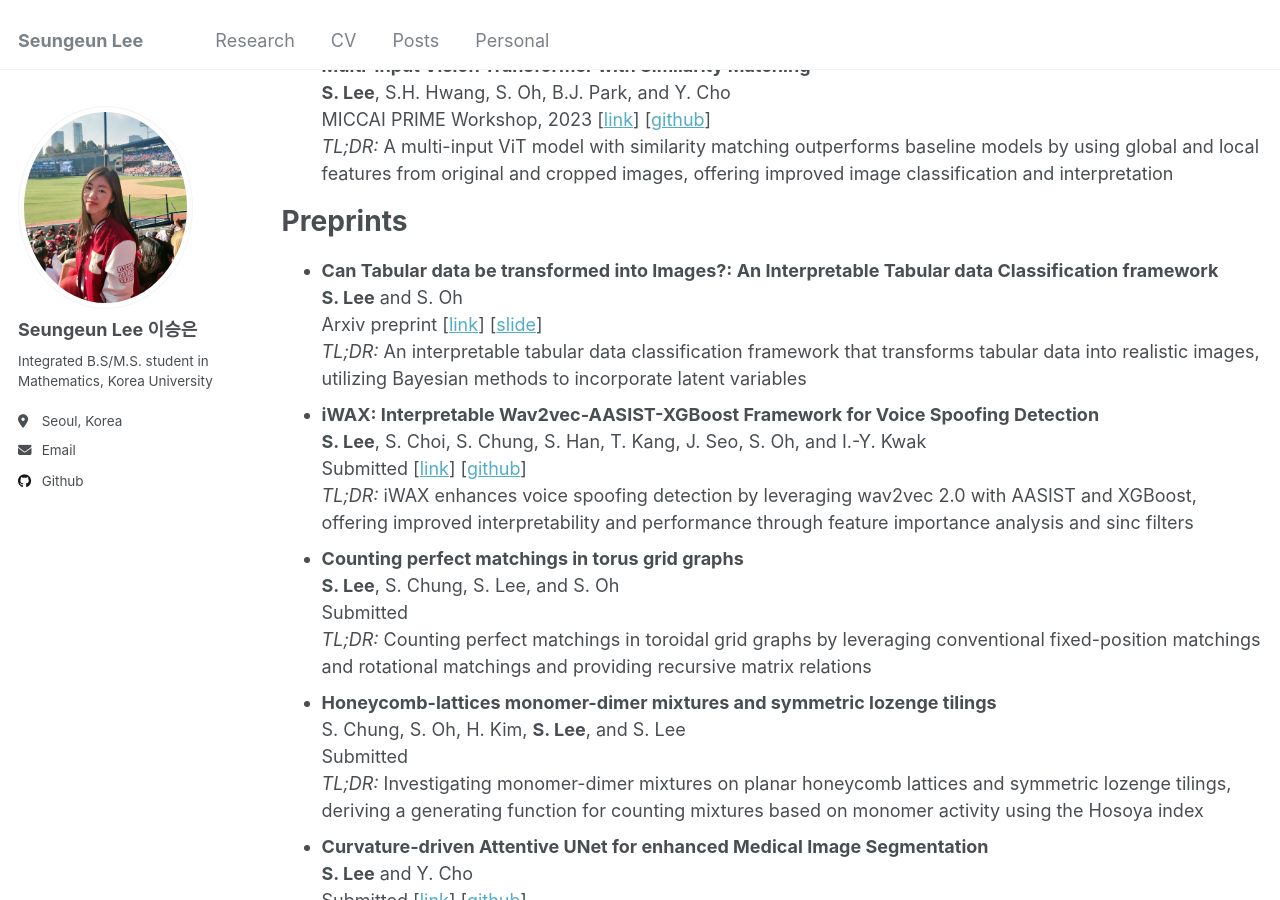
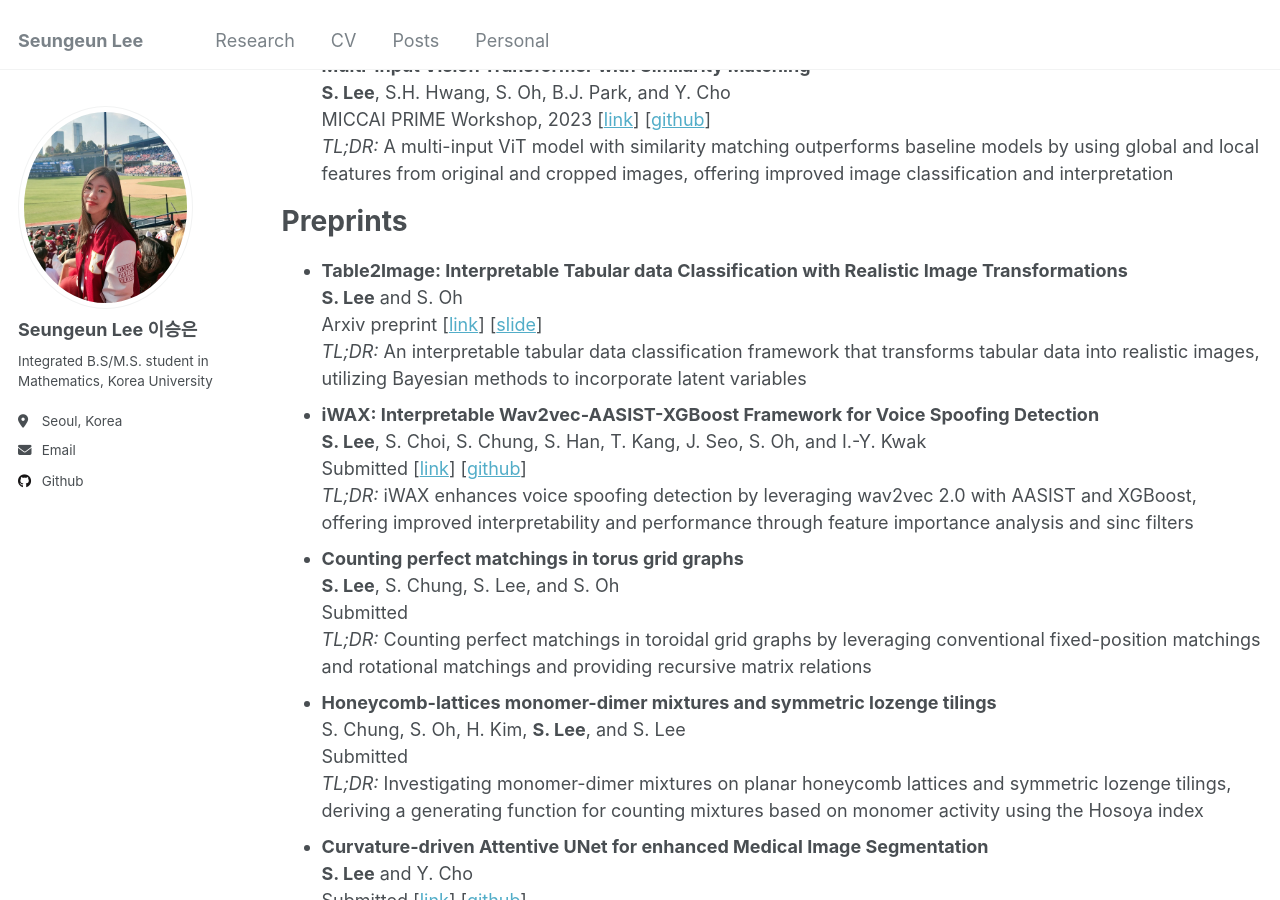
Before and after one commit to duneag2/duneag2.github.io, a Jekyll site: the page built from _pages/publications.html, in a window 1280 px wide and 900 px high, scrolled down 613 px. Built offline with Jekyll 4.4.1, drawn with Linux system fonts in a browser that asks for light colours.

Commit message:
update pub

```diff
--- a/_pages/publications.html
+++ b/_pages/publications.html
@@ -36,7 +36,7 @@ author_profile: true
 
 <ul>
   <li>
-    <strong>Can Tabular data be transformed into Images?: An Interpretable Tabular data Classification framework</strong> <br>
+    <strong>Table2Image: Interpretable Tabular data Classification with Realistic Image Transformations</strong> <br>
     <strong>S. Lee</strong> and S. Oh <br>
     Arxiv preprint [<a href="https://arxiv.org/abs/2412.06265">link</a>] [<a href="https://drive.google.com/file/d/1ZzIx2gUGPoWy8-lXPiDz2DnBsWADgVog/view?usp=sharing">slide</a>] <br>
     <em>TL;DR:</em> An interpretable tabular data classification framework that transforms tabular data into realistic images, utilizing Bayesian methods to incorporate latent variables <br>
```
